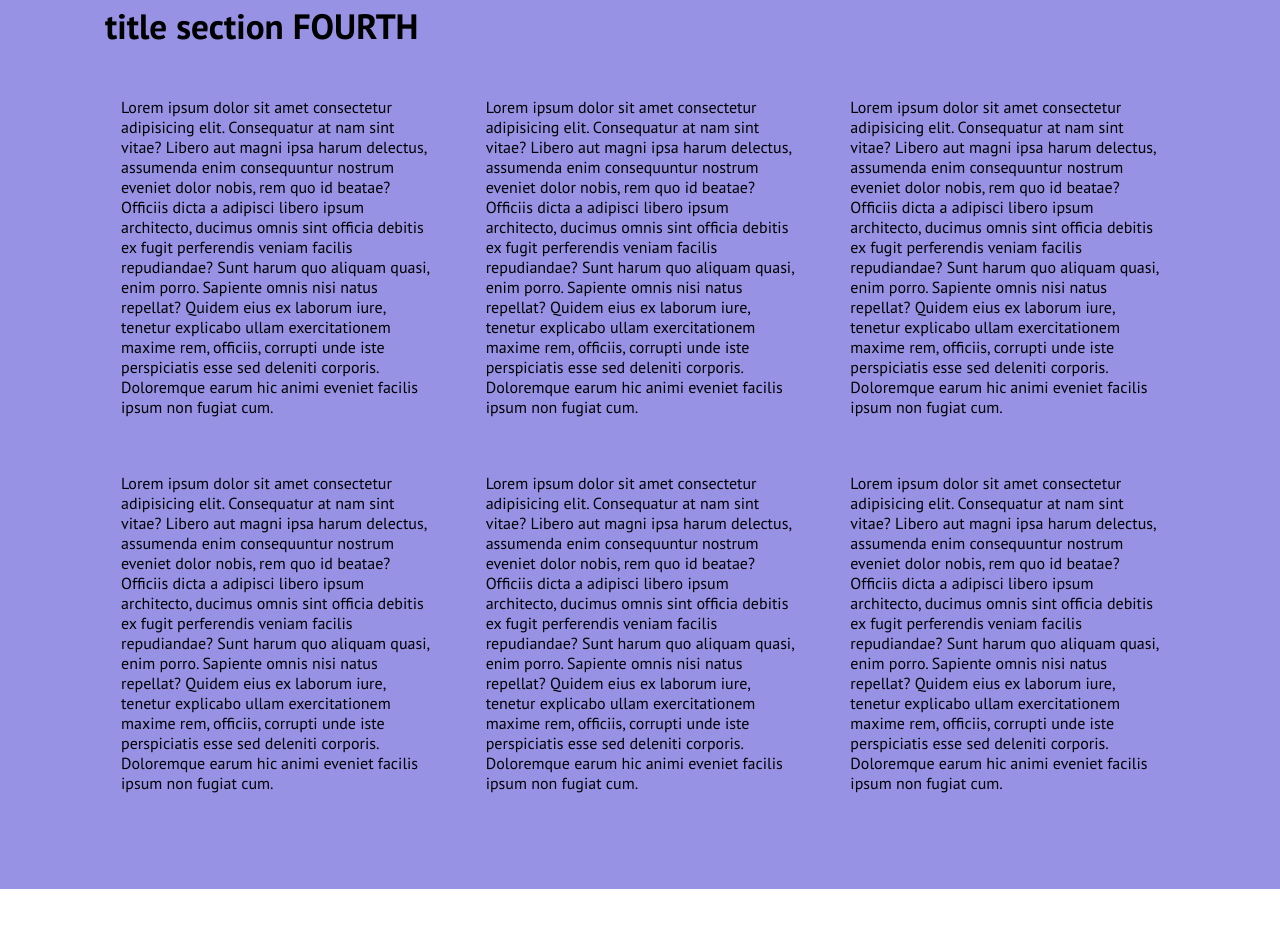
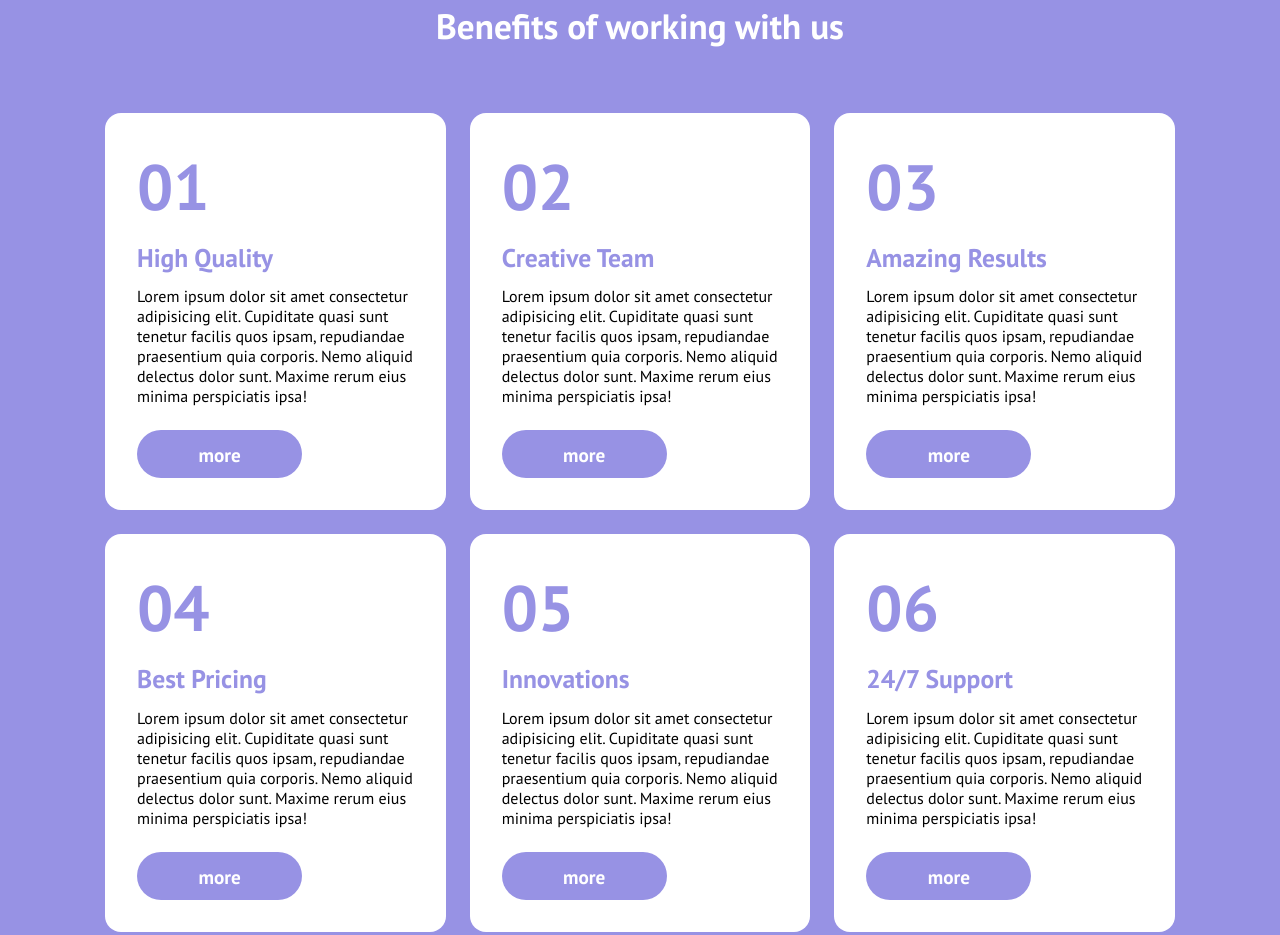
Before and after one commit to Borrellsss/htmlcss-responsive-layout, a plain HTML site: page index.html in a window 1280 px wide. Shown: the part 2866-3801 px from the top of the page. Drawn offline with Linux system fonts and the light colour scheme.

Commit message:
main fourth section completed

```diff
--- a/css/style.css
+++ b/css/style.css
@@ -288,9 +288,37 @@ section {
 
 .benefits .col {
     margin-bottom: 2rem;
-    padding: 1rem;
+    padding: 2rem;
+    width: 100%;
+    border-radius: 1rem;
+    background-color: white;
 }
 
+.title {
+    margin-bottom: 4rem;
+    color: white;
+    text-align: center;
+}
+
+.benefits .card > h2,
+.benefits .card > h3 {
+    margin-bottom: 0.8rem;
+    color: #9792e4;
+}
+
+.benefits .card > h2 {
+    font-size: 3rem;
+}
+
+.benefits .card > p {
+    margin-bottom: 1.5rem;
+}
+
+.benefits .btn-violet {
+    padding: 0.6em 3.2em;
+    font-size: 1.2rem;
+    font-weight: bold;
+}
 /* FIFTH SECTION */
 .about-us .col:first-child {
     margin-bottom: 2rem;
@@ -443,6 +471,10 @@ footer {
         width: calc( ( 100% / 3 ) - 1rem );
     }
 
+    .benefits .card > h2 {
+        font-size: 4rem;
+    }
+
     /* FIFTH SECTION */
     .about-us .columns {
         padding-left: 2rem;
--- a/index.html
+++ b/index.html
@@ -266,54 +266,92 @@
         <!-- FOURTH SECTION -->
         <section class="benefits small-screen">
             <div class="container">
-                <h2>title section FOURTH</h2>
+                <div class="title">
+                    <h2>Benefits of working with us</h2>
+                </div>
 
                 <div class="columns flex-container">
                     <div class="col">
                         <div class="card">
-                            Lorem ipsum dolor sit amet consectetur adipisicing elit. Consequatur at nam sint vitae? Libero aut magni ipsa harum delectus, assumenda enim consequuntur nostrum eveniet dolor nobis, rem quo id beatae?
-                            Officiis dicta a adipisci libero ipsum architecto, ducimus omnis sint officia debitis ex fugit perferendis veniam facilis repudiandae? Sunt harum quo aliquam quasi, enim porro. Sapiente omnis nisi natus repellat?
-                            Quidem eius ex laborum iure, tenetur explicabo ullam exercitationem maxime rem, officiis, corrupti unde iste perspiciatis esse sed deleniti corporis. Doloremque earum hic animi eveniet facilis ipsum non fugiat cum.
+                            <h2>01</h2>
+
+                            <h3>High Quality</h3>
+
+                            <p>Lorem ipsum dolor sit amet consectetur adipisicing elit. Cupiditate quasi sunt tenetur facilis quos ipsam, repudiandae praesentium quia corporis. Nemo aliquid delectus dolor sunt. Maxime rerum eius minima perspiciatis ipsa!</p>
+
+                            <div class="btn btn-violet">
+                                <a href="#">more</a>
+                            </div>
                         </div>
                     </div>
 
                     <div class="col">
                         <div class="card">
-                            Lorem ipsum dolor sit amet consectetur adipisicing elit. Consequatur at nam sint vitae? Libero aut magni ipsa harum delectus, assumenda enim consequuntur nostrum eveniet dolor nobis, rem quo id beatae?
-                            Officiis dicta a adipisci libero ipsum architecto, ducimus omnis sint officia debitis ex fugit perferendis veniam facilis repudiandae? Sunt harum quo aliquam quasi, enim porro. Sapiente omnis nisi natus repellat?
-                            Quidem eius ex laborum iure, tenetur explicabo ullam exercitationem maxime rem, officiis, corrupti unde iste perspiciatis esse sed deleniti corporis. Doloremque earum hic animi eveniet facilis ipsum non fugiat cum.
+                            <h2>02</h2>
+
+                            <h3>Creative Team</h3>
+
+                            <p>Lorem ipsum dolor sit amet consectetur adipisicing elit. Cupiditate quasi sunt tenetur facilis quos ipsam, repudiandae praesentium quia corporis. Nemo aliquid delectus dolor sunt. Maxime rerum eius minima perspiciatis ipsa!</p>
+
+                            <div class="btn btn-violet">
+                                <a href="#">more</a>
+                            </div>
                         </div>
                     </div>
 
                     <div class="col">
                         <div class="card">
-                            Lorem ipsum dolor sit amet consectetur adipisicing elit. Consequatur at nam sint vitae? Libero aut magni ipsa harum delectus, assumenda enim consequuntur nostrum eveniet dolor nobis, rem quo id beatae?
-                            Officiis dicta a adipisci libero ipsum architecto, ducimus omnis sint officia debitis ex fugit perferendis veniam facilis repudiandae? Sunt harum quo aliquam quasi, enim porro. Sapiente omnis nisi natus repellat?
-                            Quidem eius ex laborum iure, tenetur explicabo ullam exercitationem maxime rem, officiis, corrupti unde iste perspiciatis esse sed deleniti corporis. Doloremque earum hic animi eveniet facilis ipsum non fugiat cum.
+                            <h2>03</h2>
+
+                            <h3>Amazing Results</h3>
+
+                            <p>Lorem ipsum dolor sit amet consectetur adipisicing elit. Cupiditate quasi sunt tenetur facilis quos ipsam, repudiandae praesentium quia corporis. Nemo aliquid delectus dolor sunt. Maxime rerum eius minima perspiciatis ipsa!</p>
+
+                            <div class="btn btn-violet">
+                                <a href="#">more</a>
+                            </div>
                         </div>
                     </div>
 
                     <div class="col">
                         <div class="card">
-                            Lorem ipsum dolor sit amet consectetur adipisicing elit. Consequatur at nam sint vitae? Libero aut magni ipsa harum delectus, assumenda enim consequuntur nostrum eveniet dolor nobis, rem quo id beatae?
-                            Officiis dicta a adipisci libero ipsum architecto, ducimus omnis sint officia debitis ex fugit perferendis veniam facilis repudiandae? Sunt harum quo aliquam quasi, enim porro. Sapiente omnis nisi natus repellat?
-                            Quidem eius ex laborum iure, tenetur explicabo ullam exercitationem maxime rem, officiis, corrupti unde iste perspiciatis esse sed deleniti corporis. Doloremque earum hic animi eveniet facilis ipsum non fugiat cum.
+                            <h2>04</h2>
+
+                            <h3>Best Pricing</h3>
+
+                            <p>Lorem ipsum dolor sit amet consectetur adipisicing elit. Cupiditate quasi sunt tenetur facilis quos ipsam, repudiandae praesentium quia corporis. Nemo aliquid delectus dolor sunt. Maxime rerum eius minima perspiciatis ipsa!</p>
+
+                            <div class="btn btn-violet">
+                                <a href="#">more</a>
+                            </div>
                         </div>
                     </div>
 
                     <div class="col">
                         <div class="card">
-                            Lorem ipsum dolor sit amet consectetur adipisicing elit. Consequatur at nam sint vitae? Libero aut magni ipsa harum delectus, assumenda enim consequuntur nostrum eveniet dolor nobis, rem quo id beatae?
-                            Officiis dicta a adipisci libero ipsum architecto, ducimus omnis sint officia debitis ex fugit perferendis veniam facilis repudiandae? Sunt harum quo aliquam quasi, enim porro. Sapiente omnis nisi natus repellat?
-                            Quidem eius ex laborum iure, tenetur explicabo ullam exercitationem maxime rem, officiis, corrupti unde iste perspiciatis esse sed deleniti corporis. Doloremque earum hic animi eveniet facilis ipsum non fugiat cum.
+                            <h2>05</h2>
+
+                            <h3>Innovations</h3>
+
+                            <p>Lorem ipsum dolor sit amet consectetur adipisicing elit. Cupiditate quasi sunt tenetur facilis quos ipsam, repudiandae praesentium quia corporis. Nemo aliquid delectus dolor sunt. Maxime rerum eius minima perspiciatis ipsa!</p>
+
+                            <div class="btn btn-violet">
+                                <a href="#">more</a>
+                            </div>
                         </div>
                     </div>
 
                     <div class="col">
                         <div class="card">
-                            Lorem ipsum dolor sit amet consectetur adipisicing elit. Consequatur at nam sint vitae? Libero aut magni ipsa harum delectus, assumenda enim consequuntur nostrum eveniet dolor nobis, rem quo id beatae?
-                            Officiis dicta a adipisci libero ipsum architecto, ducimus omnis sint officia debitis ex fugit perferendis veniam facilis repudiandae? Sunt harum quo aliquam quasi, enim porro. Sapiente omnis nisi natus repellat?
-                            Quidem eius ex laborum iure, tenetur explicabo ullam exercitationem maxime rem, officiis, corrupti unde iste perspiciatis esse sed deleniti corporis. Doloremque earum hic animi eveniet facilis ipsum non fugiat cum.
+                            <h2>06</h2>
+
+                            <h3>24/7 Support</h3>
+
+                            <p>Lorem ipsum dolor sit amet consectetur adipisicing elit. Cupiditate quasi sunt tenetur facilis quos ipsam, repudiandae praesentium quia corporis. Nemo aliquid delectus dolor sunt. Maxime rerum eius minima perspiciatis ipsa!</p>
+
+                            <div class="btn btn-violet">
+                                <a href="#">more</a>
+                            </div>
                         </div>
                     </div>
                 </div>
```
